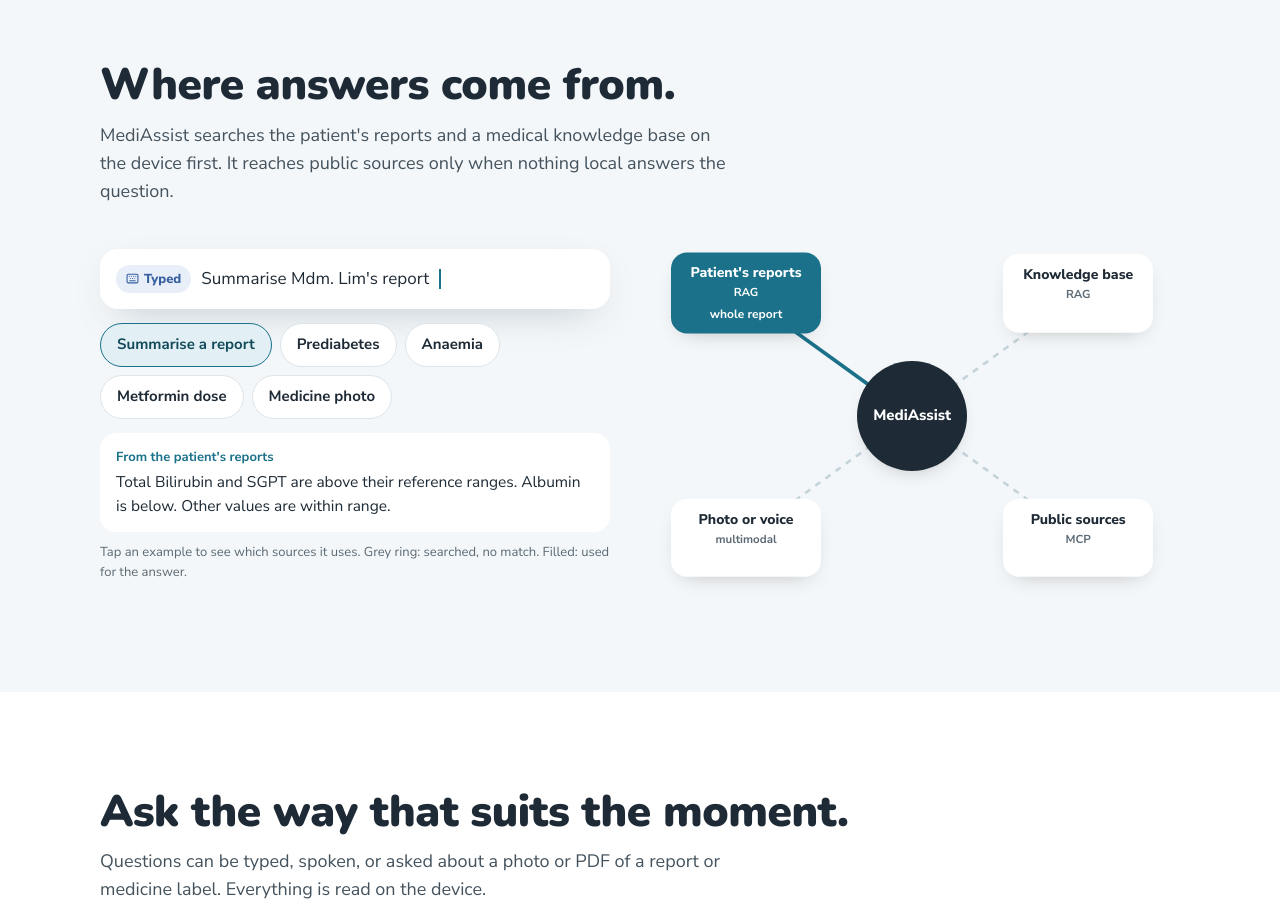
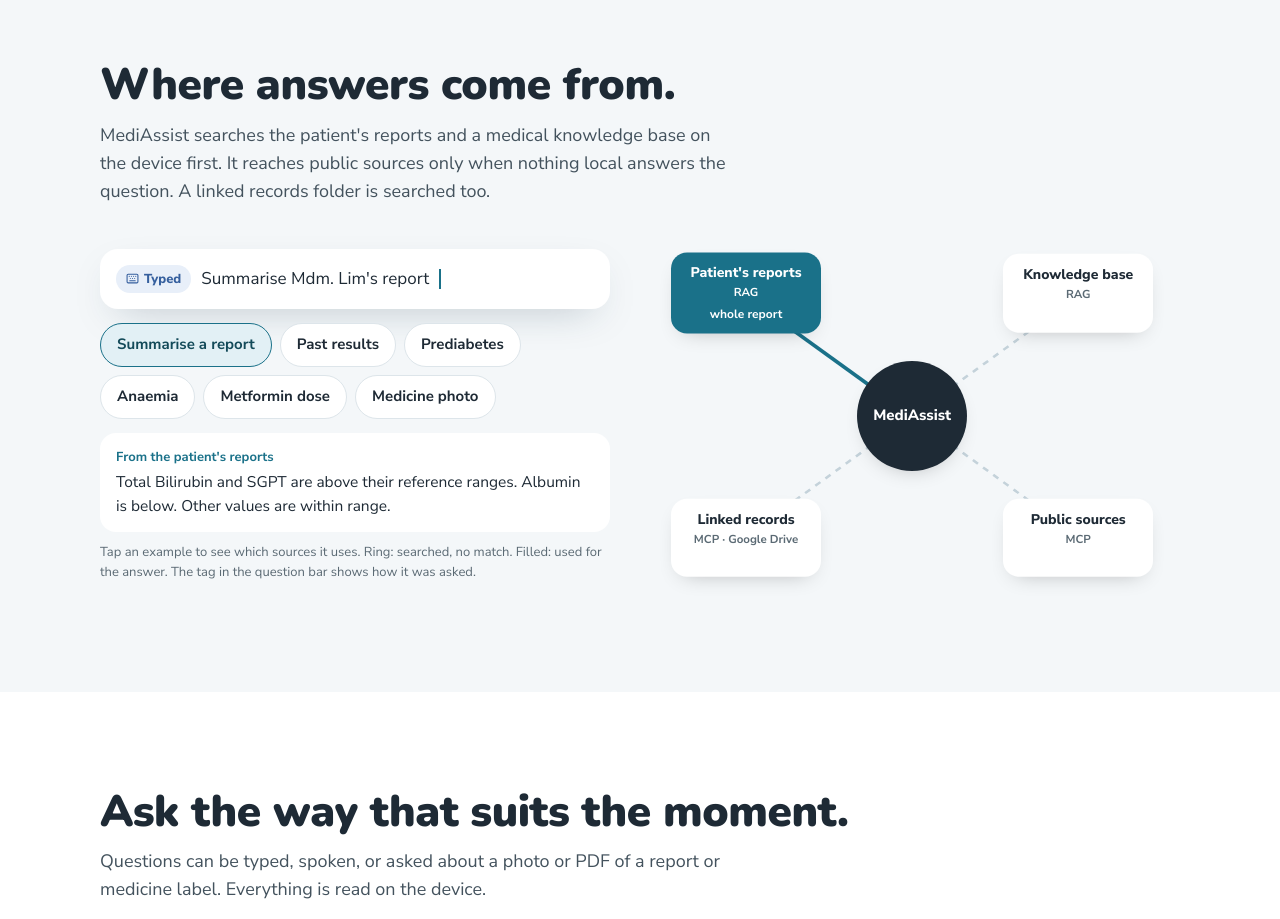
Before and after one commit to NivedhaLakshmi/mediassist-site, a plain HTML site: page index.html in a window 1280 px wide. Shown: the part 1540-2459 px from the top of the page. Drawn offline with nearby package versions, Linux system fonts and the light colour scheme.

Commit message:
Sources hub: show answer sources only; linked records replaces photo/voice
Co-Authored-By: Claude Opus 5.5 <noreply@anthropic.com>

```diff
--- a/index.html
+++ b/index.html
@@ -87,7 +87,7 @@ section{padding:96px 0}
 .hnote{font-size:13px;color:var(--mute);margin-top:10px}
 .hub{position:relative;height:360px}
 .hub svg{position:absolute;inset:0;width:100%;height:100%}
-.node{position:absolute;transform:translate(-50%,-50%);background:#fff;border-radius:16px;padding:10px 12px;font-size:14px;font-weight:800;text-align:center;box-shadow:0 8px 22px -12px rgba(0,0,0,.3);transition:all .4s;width:150px}
+.node{position:absolute;transform:translate(-50%,-50%);background:#fff;border-radius:16px;padding:10px 12px;font-size:14px;font-weight:800;text-align:center;box-shadow:0 8px 22px -12px rgba(0,0,0,.3);transition:all .25s;width:150px}
 .node small{display:block;font-weight:700;color:var(--mute);font-size:11.5px}
 .node .nnote{display:block;font-weight:700;font-size:12px;margin-top:3px;min-height:16px}
 .node.on{background:var(--c);color:#fff}.node.on small,.node.on .nnote{color:#fff}
@@ -282,21 +282,21 @@ footer b{font-family:var(--f-h);font-size:19px;color:var(--ink)}
 </div></section>
 
 <section id="sources"><div class="w">
-  <div class="sh rv"><h2>Where answers come from.</h2><p>MediAssist searches the patient's reports and a medical knowledge base on the device first. It reaches public sources only when nothing local answers the question.</p></div>
+  <div class="sh rv"><h2>Where answers come from.</h2><p>MediAssist searches the patient's reports and a medical knowledge base on the device first. It reaches public sources only when nothing local answers the question. A linked records folder is searched too.</p></div>
   <div class="hgrid rv">
     <div>
       <div class="pbar" aria-live="polite"><span class="md" id="am"></span><span id="aq"></span><span class="cur" aria-hidden="true"></span></div>
       <div class="chips" id="ach" role="group" aria-label="Example questions"></div>
       <div class="hans" id="aa" aria-live="polite"></div>
-      <p class="hnote">Tap an example to see which sources it uses. Grey ring: searched, no match. Filled: used for the answer.</p>
+      <p class="hnote">Tap an example to see which sources it uses. Ring: searched, no match. Filled: used for the answer. The tag in the question bar shows how it was asked.</p>
     </div>
-    <div class="hub" id="hub" role="img" aria-label="MediAssist connected to patient's reports, knowledge base, photo or voice input, and public sources">
+    <div class="hub" id="hub" role="img" aria-label="MediAssist connected to four answer sources: patient's reports, knowledge base, linked records and public sources">
       <svg viewBox="0 0 500 360" preserveAspectRatio="none" aria-hidden="true"><g class="lines">
-        <line data-k="pat" x1="250" y1="180" x2="95" y2="60" style="--c:#1a7189"/><line data-k="kb" x1="250" y1="180" x2="405" y2="60" style="--c:#355f9e"/><line data-k="img" x1="250" y1="180" x2="95" y2="300" style="--c:#2f4a5e"/><line data-k="mcp" x1="250" y1="180" x2="405" y2="300" style="--c:#b5492f"/></g></svg>
+        <line data-k="pat" x1="250" y1="180" x2="95" y2="60" style="--c:#1a7189"/><line data-k="kb" x1="250" y1="180" x2="405" y2="60" style="--c:#355f9e"/><line data-k="rec" x1="250" y1="180" x2="95" y2="300" style="--c:#1a7189"/><line data-k="mcp" x1="250" y1="180" x2="405" y2="300" style="--c:#b5492f"/></g></svg>
       <div class="node core" style="left:50%;top:50%">MediAssist</div>
       <div class="node" data-k="pat" style="left:19%;top:16%;--c:var(--teal)">Patient's reports<small>RAG</small><span class="nnote"></span></div>
       <div class="node" data-k="kb" style="left:81%;top:16%;--c:var(--blue)">Knowledge base<small>RAG</small><span class="nnote"></span></div>
-      <div class="node" data-k="img" style="left:19%;top:84%;--c:var(--slate)">Photo or voice<small>multimodal</small><span class="nnote"></span></div>
+      <div class="node" data-k="rec" style="left:19%;top:84%;--c:var(--teal)">Linked records<small>MCP · Google Drive</small><span class="nnote"></span></div>
       <div class="node" data-k="mcp" style="left:81%;top:84%;--c:var(--peach)">Public sources<small>MCP</small><span class="nnote"></span></div>
     </div>
   </div>
@@ -436,10 +436,11 @@ $("#flb").onclick=()=>{const f=$("#fl").classList.toggle("flipped");$("#flb").te
 /* ---------- SOURCES HUB (routing follows app.py) ---------- */
 const AX=[
  {c:"Summarise a report",m:["keyboard","Typed"],q:"Summarise Mdm. Lim's report",use:["pat"],miss:[],note:{pat:"whole report"},a:["From the patient's reports","Total Bilirubin and SGPT are above their reference ranges. Albumin is below. Other values are within range."]},
+ {c:"Past results",m:["keyboard","Typed"],q:"Has the WBC count changed since last year?",use:["pat","rec"],miss:[],note:{pat:"this week's blood count",rec:"last year's report"},a:["From the patient's reports and linked records","WBC is 11,800 now, above range. Last year it was 9,200, within range."]},
  {c:"Prediabetes",m:["keyboard","Typed"],q:"How is prediabetes diagnosed?",use:["kb"],miss:["pat"],note:{kb:"prediabetes guideline"},a:["From the knowledge base","Matched in the guideline stored on the device, so no public search runs."]},
- {c:"Anaemia",m:["mic","Voice"],q:"What is anaemia?",use:["img","mcp"],miss:["pat","kb"],note:{img:"speech to text",mcp:"MedlinePlus"},a:["From a public source, via MCP","A decrease in red blood cells or haemoglobin, which reduces the blood's oxygen-carrying capacity."]},
+ {c:"Anaemia",m:["mic","Voice"],q:"What is anaemia?",use:["mcp"],miss:["pat","kb"],note:{mcp:"MedlinePlus"},a:["From a public source, via MCP","A decrease in red blood cells or haemoglobin, which reduces the blood's oxygen-carrying capacity."]},
  {c:"Metformin dose",m:["keyboard","Typed"],q:"Usual starting dose of metformin?",use:["mcp"],miss:["pat","kb"],note:{mcp:"DailyMed"},a:["From DailyMed, via MCP","500 mg twice a day or 850 mg once a day, given with meals."]},
- {c:"Medicine photo",m:["camera","Photo"],q:"What is this medicine for?",use:["img","mcp"],miss:["pat","kb"],note:{img:"label read by MedGemma",mcp:"label words searched"},a:["From the photo, read by MedGemma 4B","Glucosamine and curcumin: glucosamine supports joint health; curcumin has anti-inflammatory properties."]}];
+ {c:"Medicine photo",m:["camera","Photo"],q:"What is this medicine for?",use:["mcp"],miss:["pat","kb"],note:{mcp:"label words, DailyMed"},a:["From the label photo, read by MedGemma 4B, and DailyMed","Glucosamine and curcumin: glucosamine supports joint health; curcumin has anti-inflammatory properties."]}];
 $("#ach").innerHTML=AX.map((x,i)=>'<button data-i="'+i+'" aria-pressed="false">'+x.c+'</button>').join("");
 let ai=0,aAuto=true,tok=0,hubVis=false;
 async function playA(i){const my=++tok,x=AX[i];ai=i;
```
